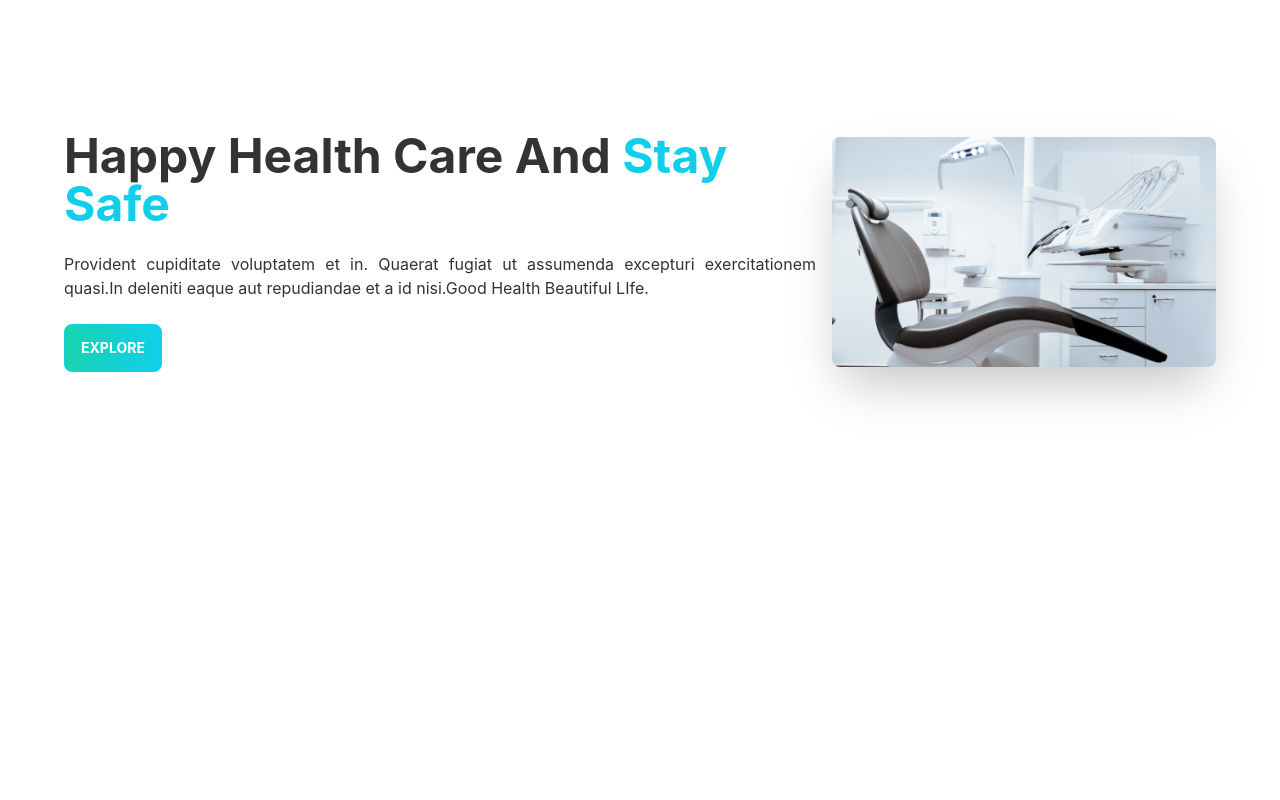
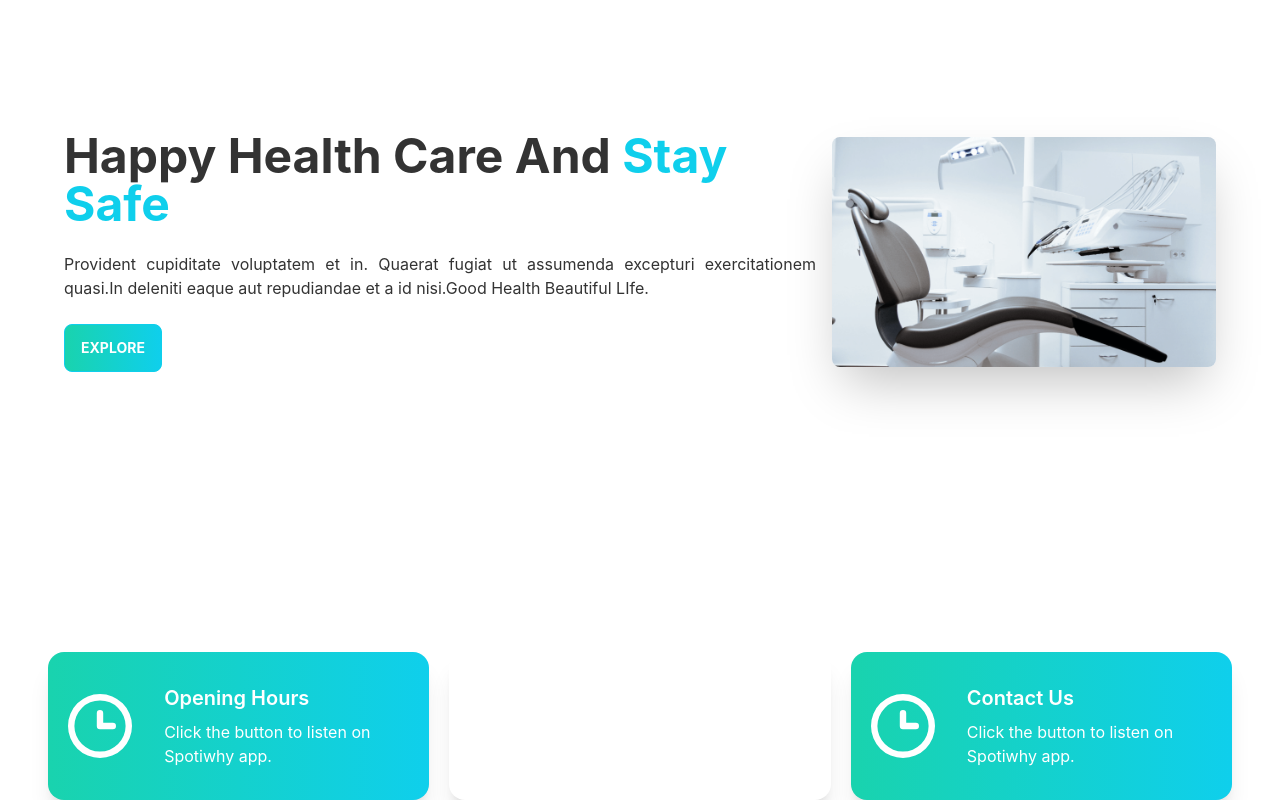
Before and after one commit to AkashMAbrrar/doctor-portal-clients, a React (Create React App) app: page / in a window 1280 px wide. Shown: the part 212-1012 px from the top of the page. Before the commit the page ends 864 px from the top, so only its background shows below. Built offline with nearby package versions, Linux system fonts and the light colour scheme.

Commit message:
this commit is for information card and 2nd section

```diff
--- /dev/null
+++ b/src/Page/Home/Banner/Info.js
@@ -0,0 +1,18 @@
+import React from 'react';
+import InfoCard from './InfoCard';
+import clock from '../../../assets/icons/clock.svg'
+import marker from '../../../assets/icons/marker.svg'
+import phone from '../../../assets/icons/phone.svg'
+
+const Info = () => {
+
+    return (
+        <div className='grid grid-cols-1 lg:grid-cols-3 gap-5 px-12'>
+            <InfoCard cardTitle="Opening Hours" bgClass="bg-gradient-to-r from-secondary to-primary" img={clock}></InfoCard>
+            <InfoCard cardTitle="Our Location" bgClass="bg-accent" img={marker}></InfoCard>
+            <InfoCard cardTitle="Contact Us" bgClass="bg-gradient-to-r from-secondary to-primary" img={phone}></InfoCard>
+        </div>
+    );
+};
+
+export default Info;
--- /dev/null
+++ b/src/Page/Home/Banner/InfoCard.js
@@ -0,0 +1,19 @@
+import React from 'react';
+import clock from '../../../assets/icons/clock.svg';
+
+
+const InfoCard = ({ img, cardTitle, bgClass }) => {
+    return (
+        <div class={`card lg:card-side bg-base-100 shadow-xl ${bgClass}`}>
+            <figure class='pl-5'>
+                <img src={clock} alt="Album" />
+            </figure>
+            <div class="card-body">
+                <h2 class="card-title text-white">{cardTitle}</h2>
+                <p class='text-white'>Click the button to listen on Spotiwhy app.</p>
+            </div>
+        </div>
+    );
+};
+
+export default InfoCard;
--- a/src/Page/Home/Home.js
+++ b/src/Page/Home/Home.js
@@ -1,10 +1,13 @@
 import React from 'react';
 import Banner from './Banner/Banner';
+import Info from './Banner/Info';
+
 
 const Home = () => {
     return (
         <div>
             <Banner></Banner>
+            <Info></Info>
         </div>
     );
 };
```
